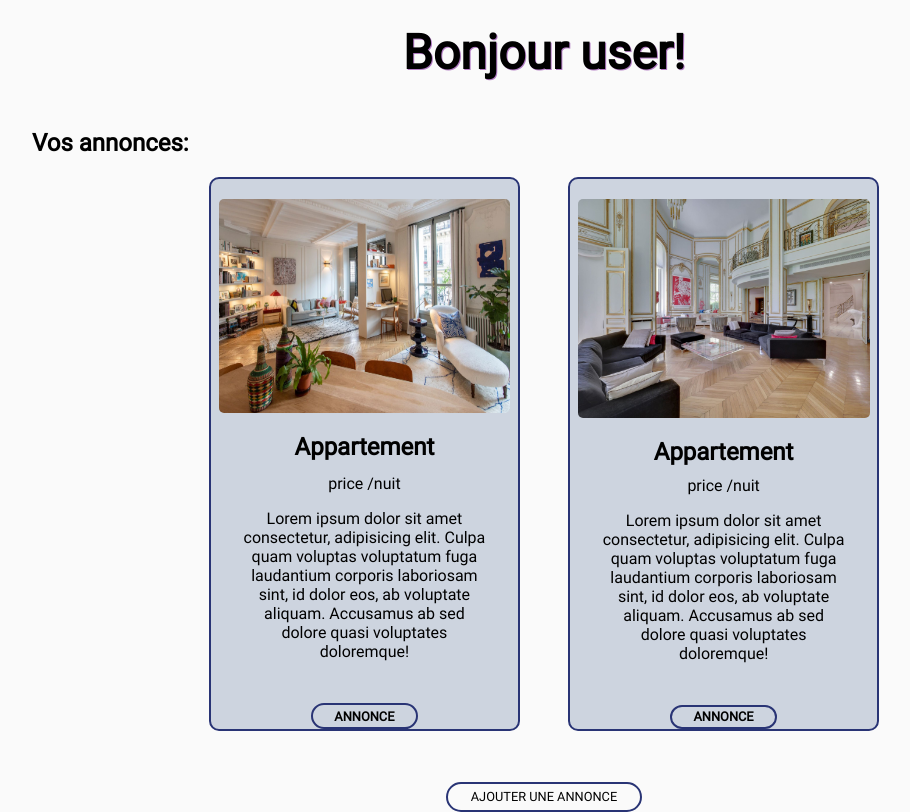
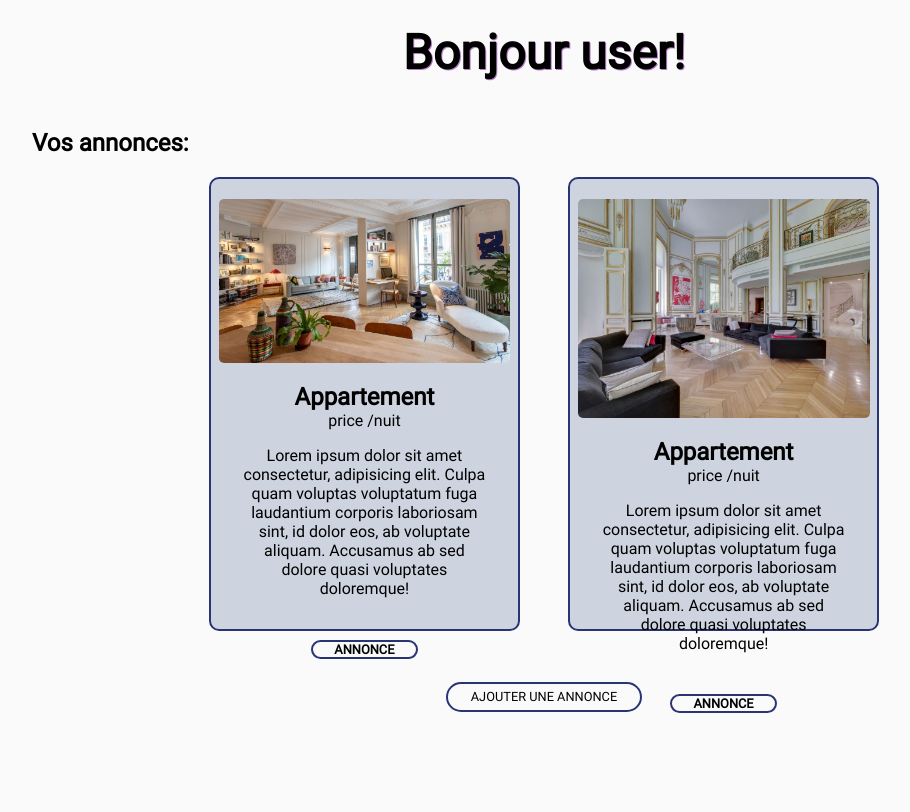
Before and after one commit to DubJeremy/Stuliday, a PHP site: page /profil.php in a window 1280 px wide. Shown: the part 168-980 px from the top of the page, without its empty margins (96-1006 px from the left). After the commit the page ends 881 px from the top, so only its background shows below. Run offline with PHP 8.4, Linux system fonts and the light colour scheme.

Commit message:
mini modif

```diff
--- a/assets/css/style.css
+++ b/assets/css/style.css
@@ -255,7 +255,7 @@ form #check input {
   margin-left: 1.5em;
   margin-right: 1.5em;
   width: 30%;
-  height: 550px;
+  height: 450px;
   display: flex;
   justify-content: flex-start;
   align-items: center;
--- a/assets/scss/_section.scss
+++ b/assets/scss/_section.scss
@@ -164,7 +164,7 @@ form
     margin-left: 1.5em;
     margin-right: 1.5em;
     width: 30%;
-    height: 550px;
+    height: 450px;
     @include flex ($dir: column, $just: flex-start);
     border: 2px solid $blue;
     border-radius: 10px;
--- a/property.php
+++ b/property.php
@@ -23,7 +23,7 @@ $biens = $connect->query($sqlBiens)->fetchAll(PDO::FETCH_ASSOC);
                             <?php echo $bien['price']; ?>€/nuit
                         </p>
                         <p>
-                            <?php echo $bien['description']; ?>
+                            <?php echo $bien['adresse']; ?>
                         </p>
                         <a href="propertyad.php?id=<?php echo $bien['id']; ?>">
                             annonce
--- a/propertyad.php
+++ b/propertyad.php
@@ -20,6 +20,9 @@ $bien = $connect->query($sqlBiens)->fetch(PDO::FETCH_ASSOC);
                 <p>
                     <?php echo $bien['description']; ?>
                 </p>
+                <p>
+                    <?php echo $bien['adresse']; ?>
+                </p>
                 <a href="">Contactez <?php echo $bien['username']; ?></a>
             </section>
 
```
